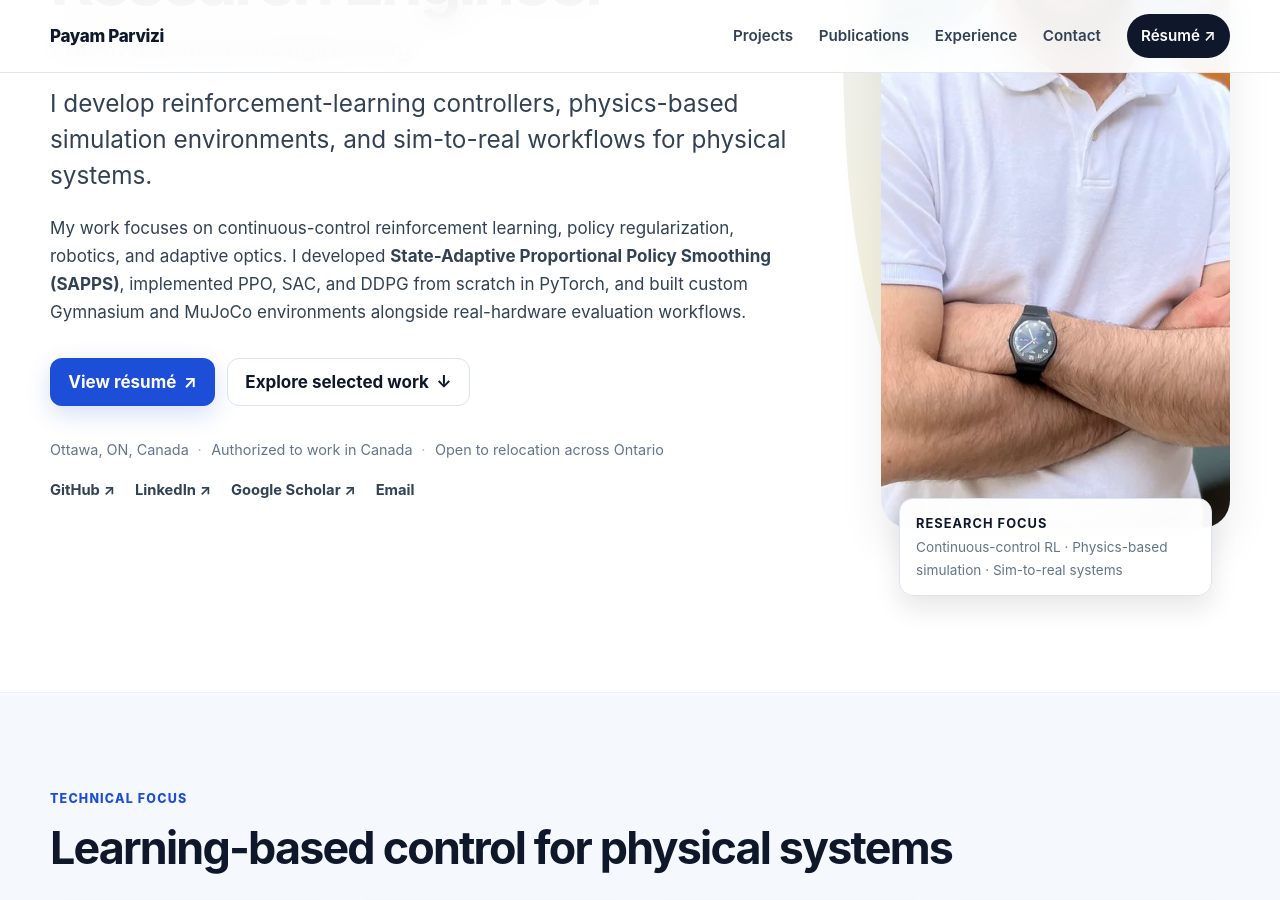
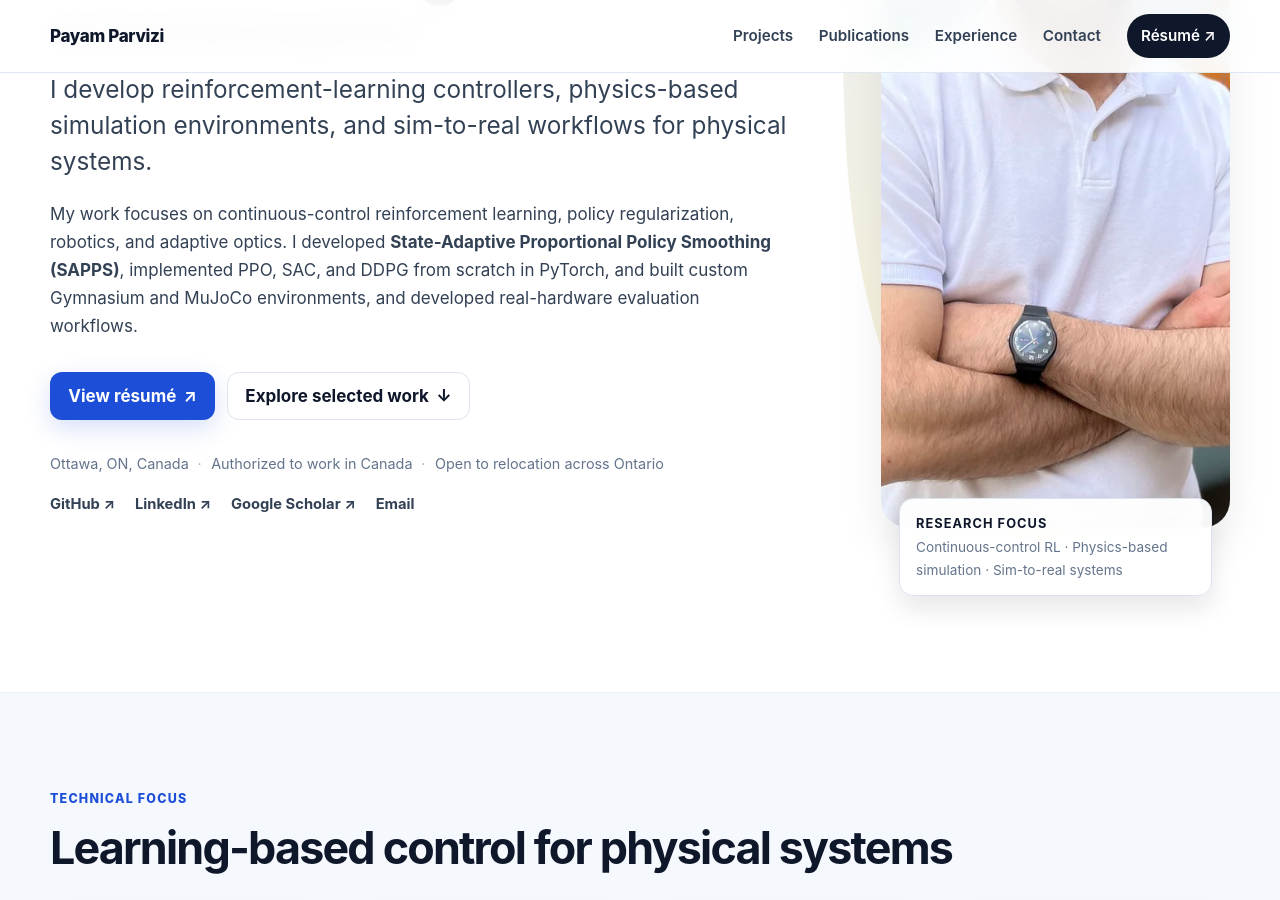
Before and after one commit to payamparvizi/payamparvizi.github.io, a Jekyll site: the page built from index.html, in a window 1280 px wide and 900 px high, scrolled down 481 px. Built offline with Jekyll 4.4.1, drawn with Linux system fonts in a browser that asks for light colours.

Commit message:
Update index.html

```diff
--- a/index.html
+++ b/index.html
@@ -17,7 +17,7 @@ image: "/assets/img/payam-parvizi-headshot.webp"
         I develop reinforcement-learning controllers, physics-based simulation environments, and sim-to-real workflows for physical systems.
       </p>
       <p class="hero-body">
-        My work focuses on continuous-control reinforcement learning, policy regularization, robotics, and adaptive optics. I developed <strong>State-Adaptive Proportional Policy Smoothing (SAPPS)</strong>, implemented PPO, SAC, and DDPG from scratch in PyTorch, and built custom Gymnasium and MuJoCo environments alongside real-hardware evaluation workflows.
+        My work focuses on continuous-control reinforcement learning, policy regularization, robotics, and adaptive optics. I developed <strong>State-Adaptive Proportional Policy Smoothing (SAPPS)</strong>, implemented PPO, SAC, and DDPG from scratch in PyTorch, and built custom Gymnasium and MuJoCo environments, and developed real-hardware evaluation workflows.
       </p>
 
       <div class="hero-actions" aria-label="Primary actions">
```
